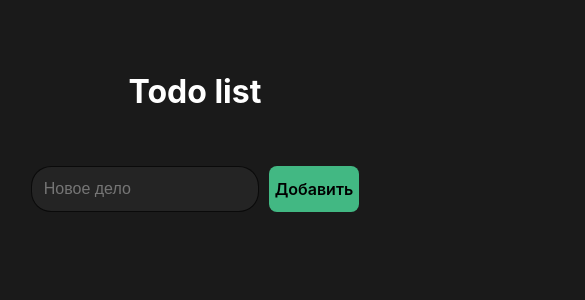
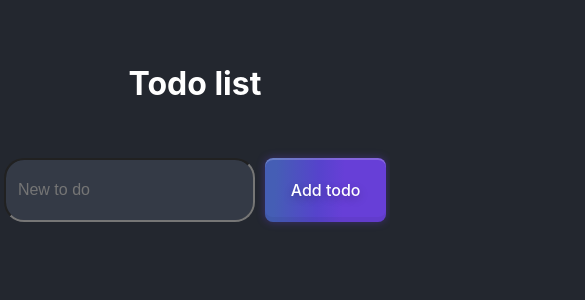
Before and after one commit to HelgiMagic/todo-app, a Vue app: page / in a window 390 px wide. Shown: the top 300 px of the page, 585 px wide, since content can reach past the window. Built offline with nearby package versions, Linux system fonts and the light colour scheme; a web font is replaced by a local one.

Commit message:
new button and responsive styles

```diff
--- a/src/components/MainPage.vue
+++ b/src/components/MainPage.vue
@@ -23,8 +23,8 @@ const handleSubmit = (e) => {
   <h1>Todo list</h1>
   <div class="container">
     <form action="" class="form" @submit="handleSubmit">
-      <input type="text" v-model="text" placeholder="Новое дело" />
-      <button>Добавить</button>
+      <input type="text" v-model="text" placeholder="New to do" />
+      <button class="button-36">Add todo</button>
     </form>
     <ul class="items-container">
       <TodoItem v-for="todo in todos" :key="todo.id" :todo="todo"></TodoItem>
@@ -37,19 +37,25 @@ h1 {
   margin: auto;
   color: white;
 }
+
 .container {
   display: flex;
   flex-direction: column;
   align-items: center;
-  width: 1250px;
+  max-width: 1250px;
   height: 80vh;
+
+  margin: auto;
 }
 
 .form {
   margin-top: 50px;
 
   display: flex;
-  height: 46px;
+  height: 64px;
+  justify-content: center;
+
+  width: 70%;
 }
 
 .items-container {
@@ -60,7 +66,8 @@ input {
   display: block;
 
   max-width: 100%;
-  width: 228px;
+  width: 100%;
+  flex-shrink: 1;
 
   padding: 0.375rem 0.75rem;
   font-size: 1rem;
@@ -70,7 +77,7 @@ input {
   background-clip: padding-box;
   background-color: var(--soft);
 
-  border: 1px solid rgba(0, 0, 0, 0.6);
+  border: 1px solid rgb;
   border-radius: 20px;
 
   outline: none;
@@ -79,15 +86,32 @@ input {
 }
 
 button {
-  background-color: #42b883;
+  background-image: linear-gradient(92.88deg, #455EB5 9.16%, #5643CC 43.89%, #673FD7 64.72%);
   border-radius: 8px;
+  border-style: none;
 
-  height: 100%;
+  flex-shrink: 3;
 
-  outline: none;
-  border: 0;
+  color: #FFFFFF;
+  cursor: pointer;
+  flex-shrink: 0;
+  font-size: 16px;
+  font-weight: 500;
 
-  font-weight: 600;
+  padding: 0 1.6rem;
+  text-align: center;
+  text-shadow: rgba(0, 0, 0, 0.25) 0 3px 8px;
+  transition: all .5s;
+
+  box-shadow: 0 0 0.5em rgb(103 63 215 / 0.4),
+  0 0 transparent,
+  inset 0 -5px 0 rgba(0,0,0,0.05),
+  inset 0 2px 0 rgba(255,255,255,0.2);
+}
+
+button:hover {
+  box-shadow: rgba(80, 63, 205, 0.5) 0 1px 30px;
+  transition-duration: .1s;
 }
 
 .items-container {
@@ -97,4 +121,11 @@ button {
 
   gap:10px;
 }
+
+@media (max-width: 1000px) {
+  .form {
+    width: 98%;
+  }
+}
+
 </style>
--- a/src/style.css
+++ b/src/style.css
@@ -5,6 +5,8 @@
 
 * {
   box-sizing: border-box;
+  margin: 0;
+  padding: 0;
 }
 
 body {
@@ -12,16 +14,21 @@ body {
   line-height: 1.5;
   font-weight: 400;
 
-  background-color: #1a1a1a;
+  background-color: rgb(35 39 47);
   display: flex;
   justify-content: center;
   align-items: center;
 
   min-height: 100vh;
 
-  --soft: #242424;
+  --soft: rgb(52 58 70);
 
   text-align: center;
+}
+
+#app {
+  height: 100%;
+  width: 100%;
 }
 
 button {
```
